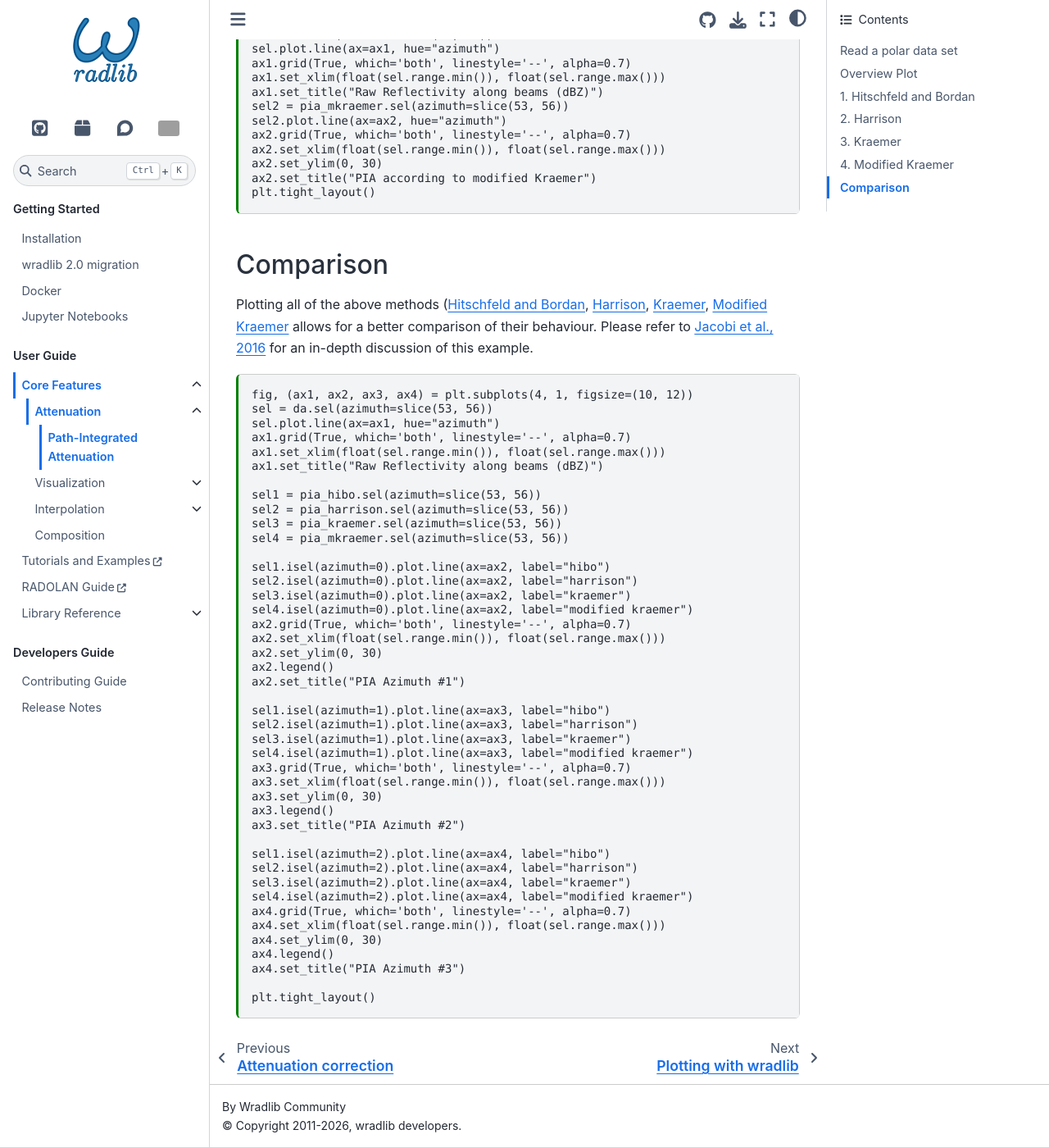
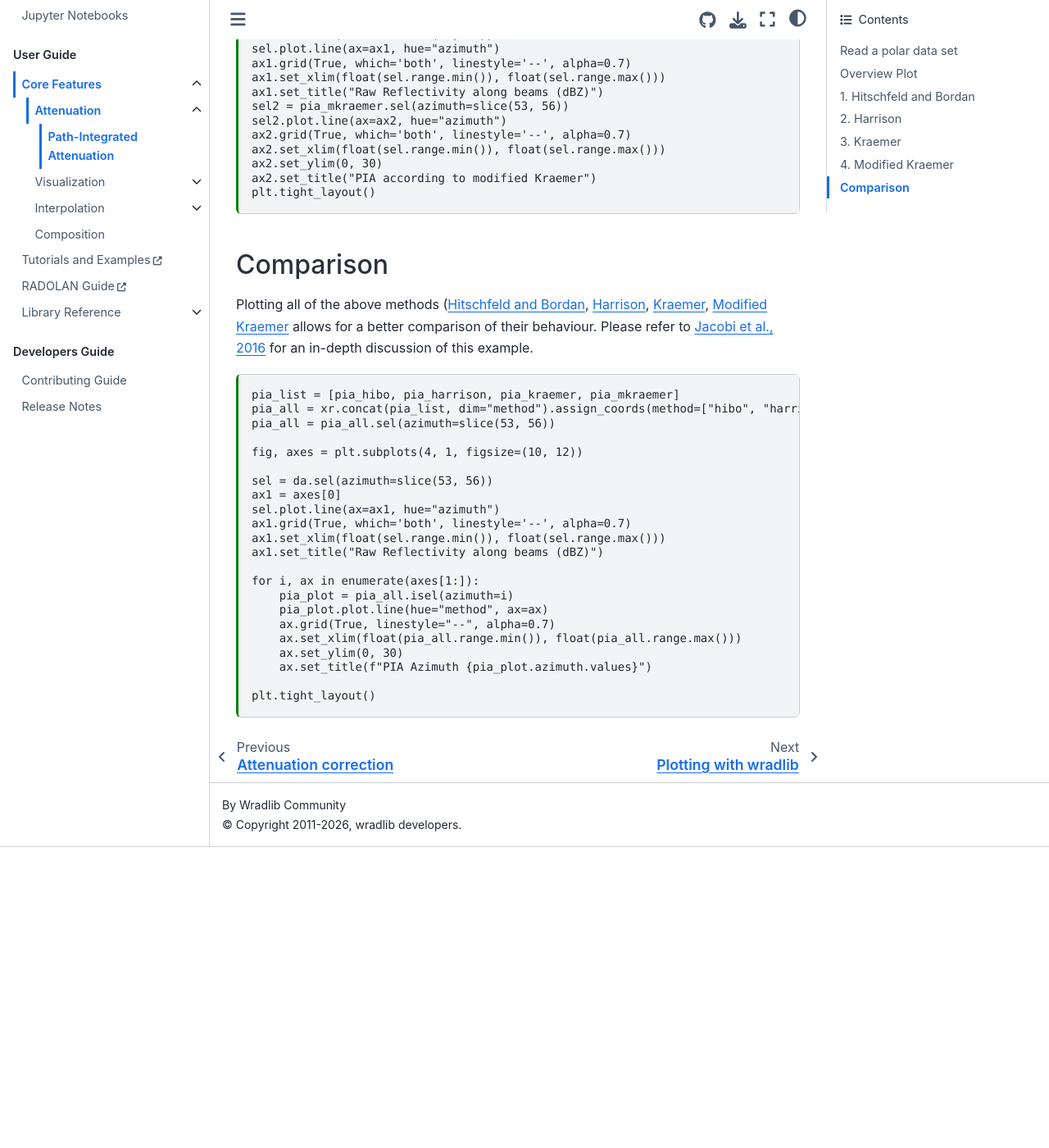
Before and after one commit to wradlib/wradlib, a Sphinx documentation site: the page built from docs/notebooks/attenuation/pia.md, in a window 1280 px wide and 1400 px high, scrolled down 4485 px. Shown: the whole window at 82% size. Built offline with Sphinx 7.4.7 and the Sphinx Book theme 1.1.4, drawn with Linux system fonts in a browser that asks for light colours; pages that are not in the unit, such as notebooks, are missing from menus; the version number could not be read and is left out; after the commit the page ends 5518 px from its top, so only the background shows below that; grey boxes are pictures that could not be loaded.

````diff
--- a/docs/notebooks/attenuation/pia.md
+++ b/docs/notebooks/attenuation/pia.md
@@ -205,47 +205,26 @@
 Plotting all of the above methods ([Hitschfeld and Bordan](#hitschfeld-and-bordan), [Harrison](#harrison), [Kraemer](#kraemer), [Modified Kraemer](#modified-kraemer) allows for a better comparison of their behaviour. Please refer to [Jacobi et al., 2016](https://docs.wradlib.org/en/latest/bibliography.html#jacobi2016) for an in-depth discussion of this example.
 
 ```{code-cell} python
-fig, (ax1, ax2, ax3, ax4) = plt.subplots(4, 1, figsize=(10, 12))
+pia_list = [pia_hibo, pia_harrison, pia_kraemer, pia_mkraemer]
+pia_all = xr.concat(pia_list, dim="method").assign_coords(method=["hibo", "harrison", "kraemer", "modified kraemer"])
+pia_all = pia_all.sel(azimuth=slice(53, 56))
+
+fig, axes = plt.subplots(4, 1, figsize=(10, 12))
+
 sel = da.sel(azimuth=slice(53, 56))
+ax1 = axes[0]
 sel.plot.line(ax=ax1, hue="azimuth")
 ax1.grid(True, which='both', linestyle='--', alpha=0.7)
 ax1.set_xlim(float(sel.range.min()), float(sel.range.max()))
 ax1.set_title("Raw Reflectivity along beams (dBZ)")
 
-sel1 = pia_hibo.sel(azimuth=slice(53, 56))
-sel2 = pia_harrison.sel(azimuth=slice(53, 56))
-sel3 = pia_kraemer.sel(azimuth=slice(53, 56))
-sel4 = pia_mkraemer.sel(azimuth=slice(53, 56))
-
-sel1.isel(azimuth=0).plot.line(ax=ax2, label="hibo")
-sel2.isel(azimuth=0).plot.line(ax=ax2, label="harrison")
-sel3.isel(azimuth=0).plot.line(ax=ax2, label="kraemer")
-sel4.isel(azimuth=0).plot.line(ax=ax2, label="modified kraemer")
-ax2.grid(True, which='both', linestyle='--', alpha=0.7)
-ax2.set_xlim(float(sel.range.min()), float(sel.range.max()))
-ax2.set_ylim(0, 30)
-ax2.legend()
-ax2.set_title("PIA Azimuth #1")
-
-sel1.isel(azimuth=1).plot.line(ax=ax3, label="hibo")
-sel2.isel(azimuth=1).plot.line(ax=ax3, label="harrison")
-sel3.isel(azimuth=1).plot.line(ax=ax3, label="kraemer")
-sel4.isel(azimuth=1).plot.line(ax=ax3, label="modified kraemer")
-ax3.grid(True, which='both', linestyle='--', alpha=0.7)
-ax3.set_xlim(float(sel.range.min()), float(sel.range.max()))
-ax3.set_ylim(0, 30)
-ax3.legend()
-ax3.set_title("PIA Azimuth #2")
-
-sel1.isel(azimuth=2).plot.line(ax=ax4, label="hibo")
-sel2.isel(azimuth=2).plot.line(ax=ax4, label="harrison")
-sel3.isel(azimuth=2).plot.line(ax=ax4, label="kraemer")
-sel4.isel(azimuth=2).plot.line(ax=ax4, label="modified kraemer")
-ax4.grid(True, which='both', linestyle='--', alpha=0.7)
-ax4.set_xlim(float(sel.range.min()), float(sel.range.max()))
-ax4.set_ylim(0, 30)
-ax4.legend()
-ax4.set_title("PIA Azimuth #3")
+for i, ax in enumerate(axes[1:]):
+    pia_plot = pia_all.isel(azimuth=i)
+    pia_plot.plot.line(hue="method", ax=ax)
+    ax.grid(True, linestyle="--", alpha=0.7)
+    ax.set_xlim(float(pia_all.range.min()), float(pia_all.range.max()))
+    ax.set_ylim(0, 30)
+    ax.set_title(f"PIA Azimuth {pia_plot.azimuth.values}")
 
 plt.tight_layout()
 ```
````
